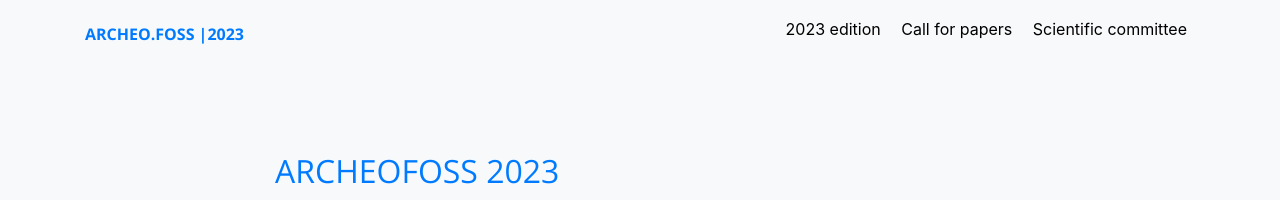
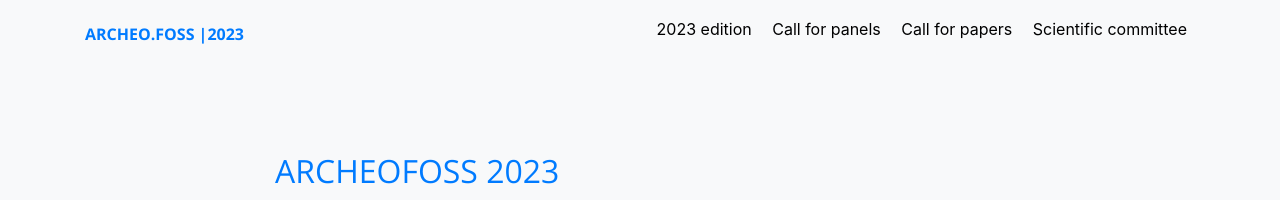
Before and after one commit to archeofoss/archeofoss, a Jekyll site: the page built from 2023/call-for-papers.md, in a window 1280 px wide. Shown: the top 200 px of the page. Built offline with Jekyll 4.4.1, drawn with Linux system fonts in a browser that asks for light colours; nearby versions of some CDN libraries.

Commit message:
Update menu.yaml

```diff
--- a/_data/menu.yaml
+++ b/_data/menu.yaml
@@ -10,6 +10,8 @@
     url: /2023/
   # - title: Programme
   #   url: /2022/programme
+  - title: 'Call for panels'
+    url: '/2023/call-for-panels'
   - title: 'Call for papers'
     url: '/2023/call-for-papers'
   # - title: 'Panel proposals'
```
